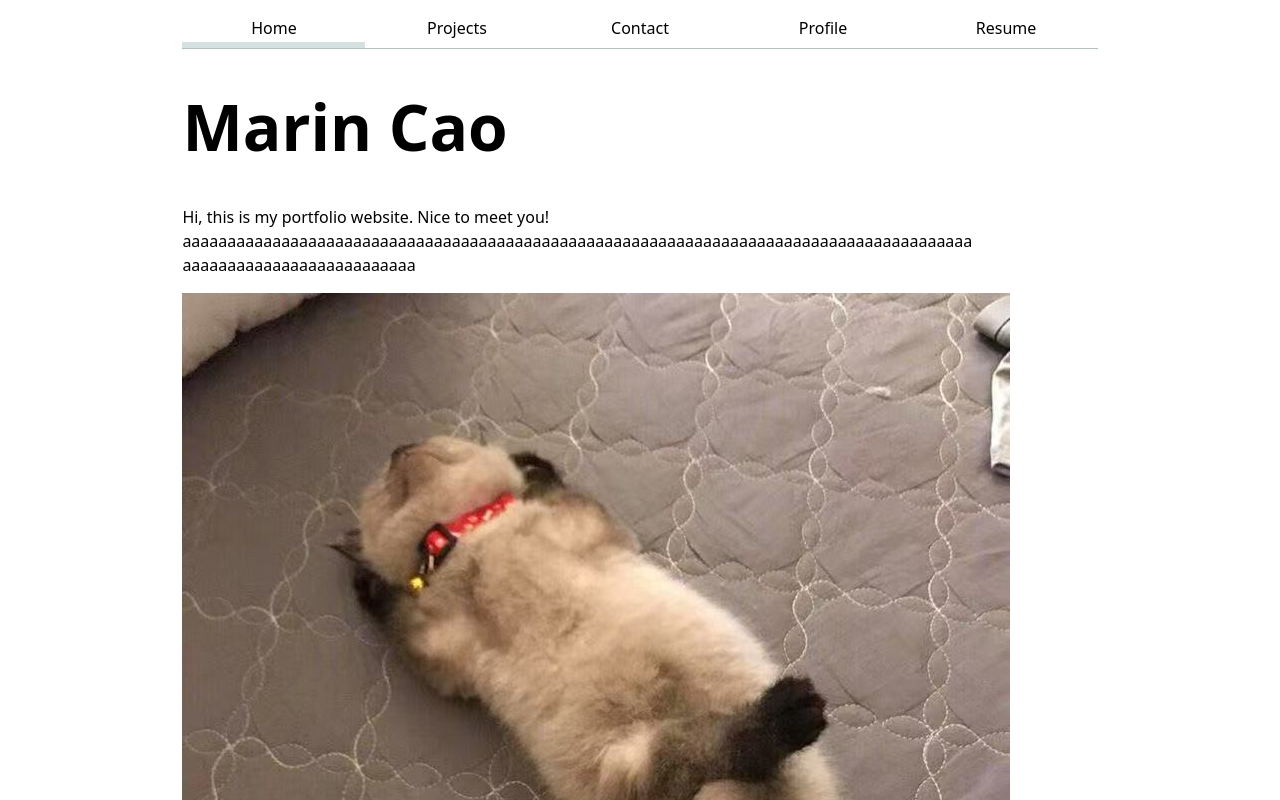
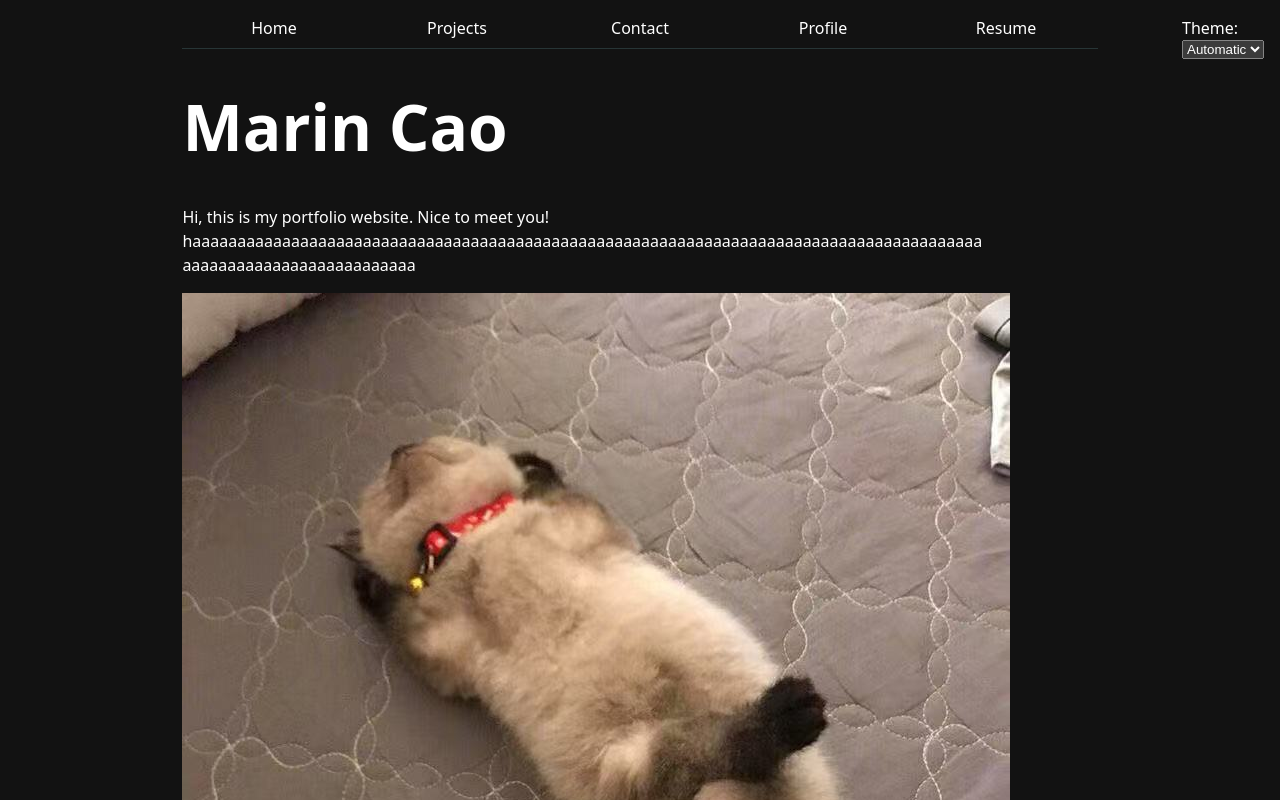
Before and after one commit to marincao/Lab1, a plain HTML site: page index.html in a window 1280 px wide. Shown: the top 800 px of the page. Drawn offline with Linux system fonts and the light colour scheme.

Commit message:
finish lab3

```diff
--- /dev/null
+++ b/global.js
@@ -0,0 +1,73 @@
+console.log('IT’S ALIVE!');
+
+function $$(selector, context = document) {
+  return Array.from(context.querySelectorAll(selector));
+}
+
+const navLinks = $$("nav a");
+
+let currentLink = navLinks.find(
+    (a) => a.host === location.host && a.pathname === location.pathname,
+  );
+
+if (currentLink) {
+    // or if (currentLink !== undefined)
+    currentLink.classList.add('current');
+}
+
+let pages = [
+    { url: '', title: 'Home' },
+    { url: 'projects/', title: 'Projects' },
+    { url: 'contact/', title: 'Contact'},
+    { url: 'https://github.com/marincao', title: 'Profile'},
+    { url: 'resume/', title: 'Resume'}
+  ];
+
+let nav = document.createElement('nav');
+document.body.prepend(nav);
+
+const BASE_PATH = (location.hostname === "localhost" || location.hostname === "127.0.0.1")
+  ? "/"                  // Local server
+  : "/Lab1/";         // GitHub Pages repo name
+
+
+for (let p of pages) {
+    let url = p.url;
+    let title = p.title;
+    // Create link and add it to nav
+    url = !url.startsWith('http') ? BASE_PATH + url : url;
+    let a = document.createElement('a');
+    a.href = url;
+    a.textContent = title;
+    if (a.host === location.host && a.pathname === location.pathname) {
+        a.classList.add('current');
+    }
+    if (a.host !== location.host) {
+        a.target = "_blank";
+    }
+    nav.append(a);
+  }
+
+document.body.insertAdjacentHTML(
+    'afterbegin',
+    `
+    <label class="color-scheme">
+        Theme:
+        <select>
+          <option value='light dark'>Automatic</option>
+          <option value='light'>Light</option>
+          <option value='dark'>Dark</option>
+        </select>
+    </label>`,
+);
+
+let select = document.querySelector("select")
+select.addEventListener('input', function (event) {
+    document.documentElement.style.setProperty('color-scheme', event.target.value);
+    localStorage.colorScheme = event.target.value;
+});
+
+if (localStorage.colorScheme) {
+    select.value = localStorage.colorScheme;
+    document.documentElement.style.setProperty('color-scheme', localStorage.colorScheme);
+}
--- a/index.html
+++ b/index.html
@@ -5,17 +5,18 @@
     <meta name="viewport" content="width=device-width, initial-scale=1.0">
     <title>Marin Cao: Personal site and portfolio</title>
     <link rel="stylesheet" href="style.css">
+    <script type="module" src="global.js"></script>
 </head>
 <body>
-    <nav>
+    <!-- <nav>
         <a href="index.html" class="current">Home</a>
         <a href="projects/index.html">Projects</a>
         <a href="contact/index.html">Contact</a>
         <a href="https://github.com/marincao" target="_blank">Profile</a>
         <a href="resume/index.html">Resume</a>
-    </nav>
+    </nav> -->
     <h1>Marin Cao</h1>
-    <p>Hi, this is my portfolio website. Nice to meet you! aaaaaaaaaaaaaaaaaaaaaaaaaaaaaaaaaaaaaaaaaaaaaaaaaaaaaaaaaaaaaaaaaaaaaaaaaaaaaaaaaaaaaaaa aaaaaaaaaaaaaaaaaaaaaaaaaa</p>
+    <p>Hi, this is my portfolio website. Nice to meet you! haaaaaaaaaaaaaaaaaaaaaaaaaaaaaaaaaaaaaaaaaaaaaaaaaaaaaaaaaaaaaaaaaaaaaaaaaaaaaaaaaaaaaaaa aaaaaaaaaaaaaaaaaaaaaaaaaa</p>
     <img src="images/cat.jpg" alt="A chilled cat">
 </body>
 </html>
--- a/style.css
+++ b/style.css
@@ -1,5 +1,6 @@
 :root {
   --color-accent: oklch(65% 50% 0);
+  color-scheme: dark;
 }
 
 html {
@@ -24,11 +25,12 @@ ul li {
 }
 
 nav {
+  --border-color: oklch(50% 10% 200 / 40%);
   display: flex;
   margin-bottom: 1em;
   border-bottom-width: 1px;
   border-bottom-style: solid;
-  border-bottom-color: oklch(80% 3% 200);
+  border-bottom-color: var(--border-color);
 }
 
 nav a {
@@ -47,7 +49,7 @@ nav a.current {
 nav a:hover {
   border-bottom: 0.4em solid var(--color-accent);
   padding-bottom: 0.1em;
-  background-color: oklch(from var(--color-accent) 95% 5% h)
+  background-color: color-mix(in oklch, var(--color-accent), canvas 85%);
 }
 
 img {
@@ -108,3 +110,10 @@ header {
   padding-bottom: 1em;
   border-bottom: 0.1em solid var(--color-accent);
 }
+
+.color-scheme {
+  font: inherit;
+  position: absolute;
+  top: 1rem;
+  right: 1rem;
+}
```
Also changed, not shown: contact/index.html (+3 -2 lines), projects/index.html (+3 -2 lines), resume/index.html (+3 -2 lines).
